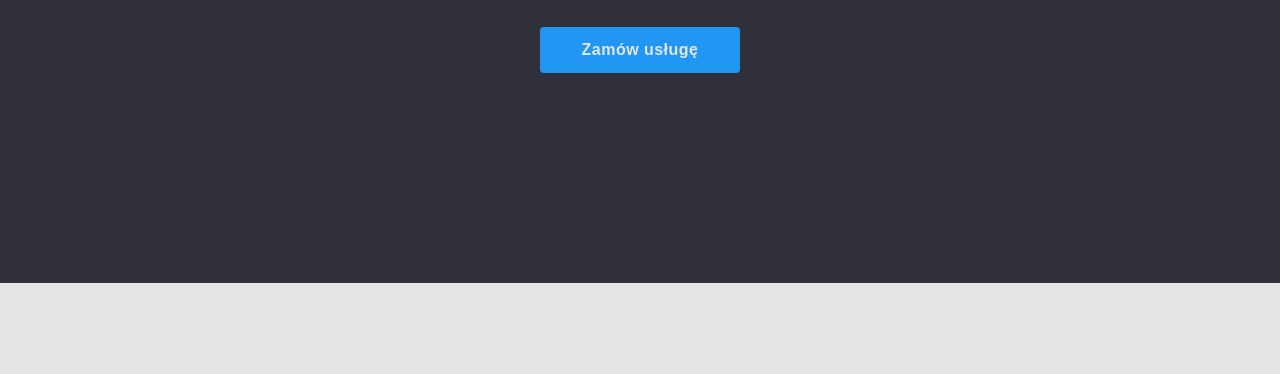
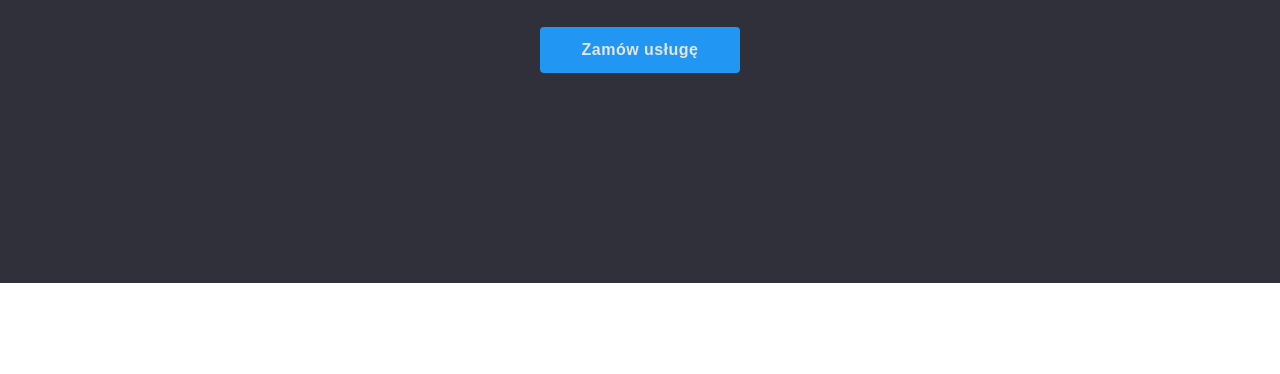
Before and after one commit to MateuszGlock/goit-markup-hw-03, a plain HTML site: page index.html in a window 1280 px wide. Shown: the part 399-773 px from the top of the page. Drawn offline with Linux system fonts and the light colour scheme.

Commit message:
Update styles.css

```diff
--- a/css/styles.css
+++ b/css/styles.css
@@ -141,7 +141,7 @@ body {
   margin-top: 32px;
 }
 .central {
-  background: var(--central-background);
+  background: var(--header-background);
   justify-content: center;
 }
 .section {
```
